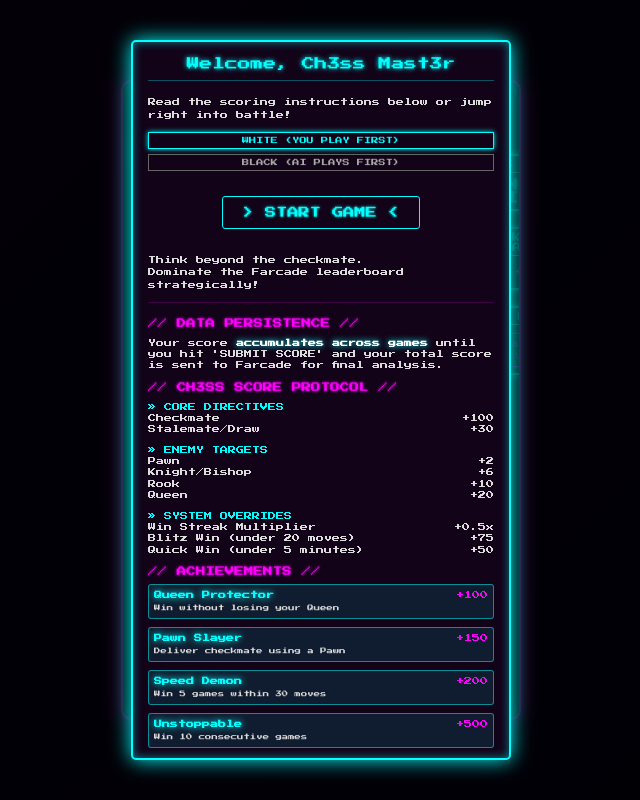
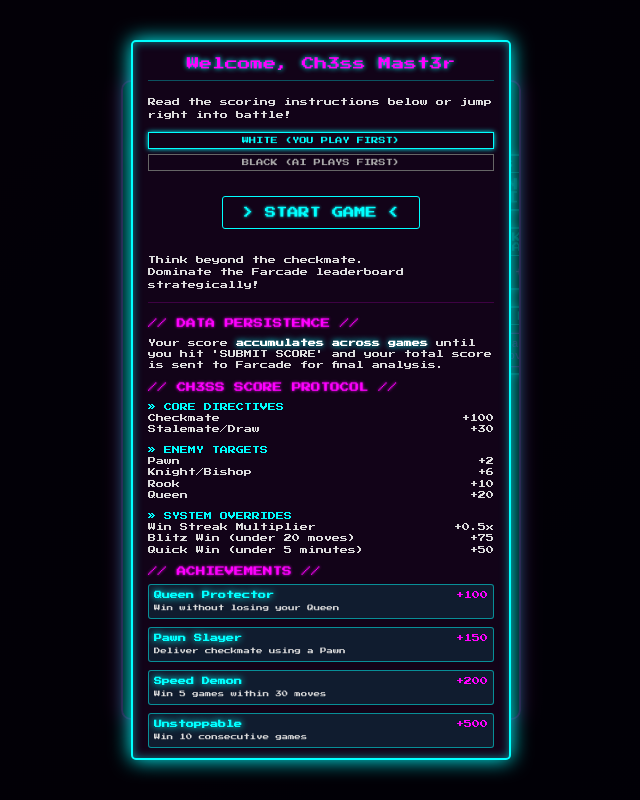
Before and after one commit to dannywalter/ch3ss, a website: page index.html in a window 1280 px wide. Shown: the whole page, without its empty margins (319-959 px from the left). Drawn offline with nearby package versions, Linux system fonts and the light colour scheme; a script that the page names is missing.

Commit message:
feat: Change welcome message header color for improved visibility

```diff
--- a/index.html
+++ b/index.html
@@ -883,7 +883,7 @@
     <!-- Welcome Screen Overlay -->
     <div id="welcome-overlay" class="modal-overlay active">
       <div class="modal welcome-modal" style="max-width: 380px;">
-        <div class="modal-header" style="font-size: .8rem;">Welcome, Ch3ss Mast3r</div>
+        <div class="modal-header" style="font-size: .8rem; color: #ff00ff;">Welcome, Ch3ss Mast3r</div>
 
         <div id="welcome-ai-options" class="modal-section" style="border-bottom: none;">
           <div class="modal-content" style="text-align: left; font-size: 0.5rem; line-height: 1.6; margin-bottom: 10px;">
```
